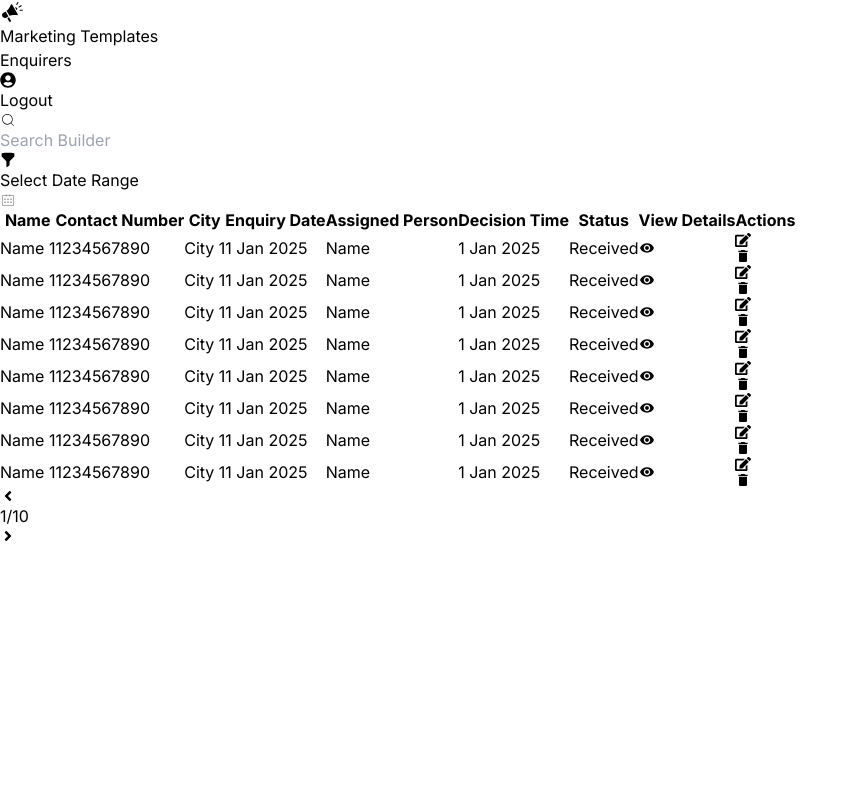
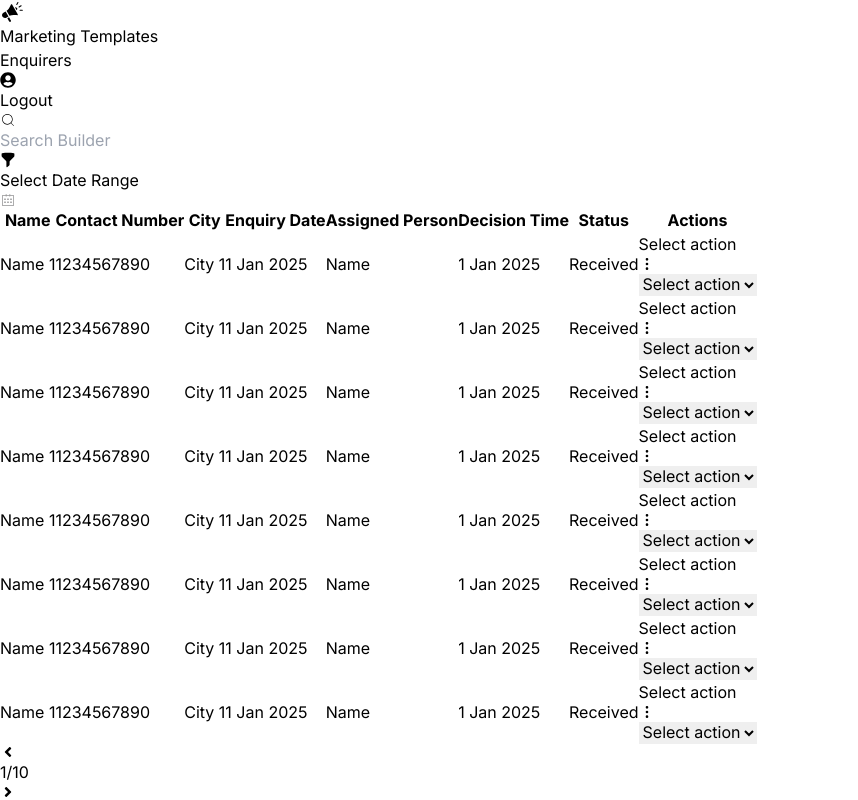
Before and after one commit to kandalkarrohan2020/Reparv_Tech, a React (Vite) app in the folder Frontend/: page /customers in a window 1280 px wide. Shown: the part 818-1618 px from the top of the page, without its empty margins (0-858 px from the left). Before the commit the page ends 1362 px from the top, so only its background shows below. Built offline with nearby package versions, Linux system fonts and the light colour scheme.

Commit message:
Change Action button With DropDown

```diff
--- /dev/null
+++ b/Frontend/src/components/employee/ActionSelect.jsx
@@ -0,0 +1,48 @@
+import React, { useState } from "react";
+import { FiMoreVertical } from "react-icons/fi";
+import { useAuth } from "../../store/auth";
+
+const ActionSelect = () => {
+  const [selectedAction, setSelectedAction] = useState("");
+  const {setShowEplDetailsForm} = useAuth();
+  const handleAction = (action) => {
+    switch (action) {
+      case "view":
+        setShowEplDetailsForm(true);
+        break;
+      case "update":
+        setShowEplDetailsForm(true);
+        break;
+      case "delete":
+        setShowEplDetailsForm(true);
+        break;
+      default:
+        setShowEplDetailsForm(true);
+    }
+  };
+
+  return (
+    <div className="relative inline-block w-[120px]">
+      <div className="flex items-center justify-between p-2 bg-white border border-gray-300 rounded-lg shadow-sm cursor-pointer focus:outline-none focus:ring-2 focus:ring-blue-500">
+        <span className=" text-[12px]">{selectedAction || "Select action"}</span>
+        <FiMoreVertical className="text-gray-500" />
+      </div>
+      <select
+        className="absolute inset-0 w-full h-full opacity-0 cursor-pointer"
+        value={selectedAction}
+        onChange={(e) => {
+          const action = e.target.value;
+          setSelectedAction(action);
+          handleAction(action);
+        }}
+      >
+        <option value="" disabled>Select action</option>
+        <option value="view">View</option>
+        <option value="update">Update</option>
+        <option value="delete">Delete</option>
+      </select>
+    </div>
+  );
+};
+
+export default ActionSelect;
--- a/Frontend/src/pages/Customers.jsx
+++ b/Frontend/src/pages/Customers.jsx
@@ -3,11 +3,9 @@ import { FaAngleLeft, FaAngleRight } from "react-icons/fa";
 import { CiSearch } from "react-icons/ci";
 import calender from "../assets/overview/calender.svg";
 import { HiMiniFunnel } from "react-icons/hi2";
-import { IoMdEye } from "react-icons/io";
 import { Link } from "react-router-dom";
 import { FaUserCircle } from "react-icons/fa";
-import { FaEdit } from "react-icons/fa";
-import { MdDelete } from "react-icons/md";
+import ActionSelect from "../components/employee/ActionSelect";
 
 const Customers = () => {
   const data = [
@@ -139,7 +137,6 @@ const Customers = () => {
                 "Assigned Person",
                 "Decision Time",
                 "Status",
-                "View Details",
                 "Actions",
               ].map((header, index) => (
                 <th
@@ -175,18 +172,8 @@ const Customers = () => {
                 <td className="p-[15px] text-sm font-normal text-black bg-[#0000000A]">
                   {row.status}
                 </td>
-                <td className="p-[15px] text-sm font-normal text-black bg-[#0000000A]">
-                  <Link to={row.viewDetails}>
-                    <IoMdEye className="text-[24px] text-[#007AFF] " />
-                  </Link>
-                </td>
-                <td className="p-[15px] text-sm flex flex-row items-center justify-start gap-4 font-normal text-black bg-[#0000000A]">
-                  <p className="w-6 h-6 p-1 flex items-center justify-center rounded-md bg-white">
-                    <FaEdit className="w-4 h-4 text-[#ff9b29]" />
-                  </p>
-                  <p className="w-6 h-6 p-1 flex items-center justify-center rounded-md bg-white">
-                    <MdDelete className="w-4 h-4 text-[#FF4646]" />
-                  </p>
+                <td className="p-[8px] text-sm font-normal text-black bg-[#0000000A]">
+                  <ActionSelect/>
                 </td>
               </tr>
             ))}
--- a/Frontend/src/pages/Employee.jsx
+++ b/Frontend/src/pages/Employee.jsx
@@ -4,14 +4,12 @@ import { FaAngleLeft, FaAngleRight } from "react-icons/fa";
 import { CiSearch } from "react-icons/ci";
 import calender from "../assets/overview/calender.svg";
 import { HiMiniFunnel } from "react-icons/hi2";
-import { IoMdEye } from "react-icons/io";
 import { Link } from "react-router-dom";
 import { FaPlus } from "react-icons/fa6";
 import { FaUserCircle } from "react-icons/fa";
-import { FaEdit } from "react-icons/fa";
-import { MdDelete } from "react-icons/md";
 import EmployeeDetailsForm from "../components/employee/employeeDetailsForm";
 import { useAuth } from "../store/auth";
+import ActionSelect from "../components/employee/ActionSelect";
 
 const Employee = () => {
   const {showEplDetailsForm,setShowEplDetailsForm} = useAuth();
@@ -39,7 +37,7 @@ const Employee = () => {
       contactNumber: "1234567890",
       mail: "abc@gmail.com",
       position: "Sales",
-      viewDetails: "",
+      viewDetails: ""
     },
     {
       name: "Name 1",
@@ -47,7 +45,7 @@ const Employee = () => {
       contactNumber: "1234567890",
       mail: "abc@gmail.com",
       position: "Sales",
-      viewDetails: "",
+      viewDetails: ""
     },
     {
       name: "Name 1",
@@ -55,7 +53,7 @@ const Employee = () => {
       contactNumber: "1234567890",
       mail: "abc@gmail.com",
       position: "Sales",
-      viewDetails: "",
+      viewDetails: ""
     },
     {
       name: "Name 1",
@@ -63,7 +61,7 @@ const Employee = () => {
       contactNumber: "1234567890",
       mail: "abc@gmail.com",
       position: "Sales",
-      viewDetails: "",
+      viewDetails: ""
     },
     {
       name: "Name 1",
@@ -71,7 +69,7 @@ const Employee = () => {
       contactNumber: "1234567890",
       mail: "abc@gmail.com",
       position: "Sales",
-      viewDetails: "",
+      viewDetails: ""
     },
     {
       name: "Name 1",
@@ -79,7 +77,7 @@ const Employee = () => {
       contactNumber: "1234567890",
       mail: "abc@gmail.com",
       position: "Sales",
-      viewDetails: "",
+      viewDetails: ""
     },
   ];
 
@@ -133,8 +131,7 @@ const Employee = () => {
                 "Contact Number",
                 "Mail",
                 "Position",
-                "View Details",
-                "Actions",
+                "Actions"
               ].map((header, index) => (
                 <th
                   key={index}
@@ -163,17 +160,8 @@ const Employee = () => {
                 <td className="p-[15px] text-sm font-normal text-black bg-[#0000000A]">
                   {row.position}
                 </td>
-                <td className="p-[15px] text-sm font-normal text-black bg-[#0000000A]">
-                  <Link
-                    to={row.viewDetails}
-                    className="flex align-center justify-start"
-                  >
-                    <IoMdEye className="text-[24px] text-[#007AFF] " />
-                  </Link>
-                </td>
-                <td className="p-[15px] text-sm flex flex-row items-center justify-start gap-4 font-normal text-black bg-[#0000000A]">
-                  <p className="w-6 h-6 p-1 flex items-center justify-center rounded-md bg-white"><FaEdit className="w-4 h-4 text-[#ff9b29]" /></p>
-                  <p className="w-6 h-6 p-1 flex items-center justify-center rounded-md bg-white"><MdDelete className="w-4 h-4 text-[#FF4646]"/></p>
+                <td className="p-[8px] text-sm flex flex-row items-center justify-start gap-4 font-normal text-black bg-[#0000000A]">
+                 <ActionSelect/>
                 </td>
               </tr>
             ))}
--- a/Frontend/src/pages/Enquirers.jsx
+++ b/Frontend/src/pages/Enquirers.jsx
@@ -3,11 +3,9 @@ import { FaAngleLeft, FaAngleRight } from "react-icons/fa";
 import { CiSearch } from "react-icons/ci";
 import calender from "../assets/overview/calender.svg";
 import { HiMiniFunnel } from "react-icons/hi2";
-import { IoMdEye } from "react-icons/io";
 import { Link } from "react-router-dom";
 import { FaUserCircle } from "react-icons/fa";
-import { FaEdit } from "react-icons/fa";
-import { MdDelete } from "react-icons/md";
+import ActionSelect from "../components/employee/ActionSelect";
 
 const Enquirers = () => {
   const data = [
@@ -130,7 +128,6 @@ const Enquirers = () => {
                 "City",
                 "Decision Time",
                 "Status",
-                "View Details",
                 "Actions",
               ].map((header, index) => (
                 <th
@@ -163,19 +160,10 @@ const Enquirers = () => {
                 <td className="p-[15px] text-sm font-normal text-black bg-[#0000000A]">
                   {row.status}
                 </td>
-                <td className="p-[15px] text-sm font-normal text-black bg-[#0000000A]">
-                  <Link to={row.viewDetails}>
-                    <IoMdEye className="text-[24px] text-[#007AFF] " />
-                  </Link>
+                <td className="p-[8px] text-sm font-normal text-black bg-[#0000000A]">
+                  <ActionSelect/>
                 </td>
-                <td className="p-[15px] text-sm flex flex-row items-center justify-start gap-4 font-normal text-black bg-[#0000000A]">
-                  <p className="w-6 h-6 p-1 flex items-center justify-center rounded-md bg-white">
-                    <FaEdit className="w-4 h-4 text-[#ff9b29]" />
-                  </p>
-                  <p className="w-6 h-6 p-1 flex items-center justify-center rounded-md bg-white">
-                    <MdDelete className="w-4 h-4 text-[#FF4646]" />
-                  </p>
-                </td>
+
               </tr>
             ))}
           </tbody>
--- a/Frontend/src/pages/Ticketing.jsx
+++ b/Frontend/src/pages/Ticketing.jsx
@@ -3,11 +3,10 @@ import { FaAngleLeft, FaAngleRight } from "react-icons/fa";
 import { CiSearch } from "react-icons/ci";
 import calender from "../assets/overview/calender.svg";
 import { HiMiniFunnel } from "react-icons/hi2";
-import { IoMdEye } from "react-icons/io";
 import { Link } from "react-router-dom";
 import { FaUserCircle } from "react-icons/fa";
-import { FaEdit } from "react-icons/fa";
-import { MdDelete } from "react-icons/md";
+import ActionSelect from "../components/employee/ActionSelect";
+
 
 const Enquirers = () => {
   const data = [
@@ -112,7 +111,6 @@ const Enquirers = () => {
                 "Date / Time",
                 "Issues",
                 "Status",
-                "View Details",
                 "Actions",
               ].map((header, index) => (
                 <th
@@ -139,18 +137,8 @@ const Enquirers = () => {
                 <td className="p-[15px] text-sm font-normal text-black bg-[#0000000A]">
                   {row.status}
                 </td>
-                <td className="p-[15px] text-sm font-normal text-black bg-[#0000000A]">
-                  <Link to={row.viewDetails}>
-                    <IoMdEye className="text-[24px] text-[#007AFF] " />
-                  </Link>
-                </td>
-                <td className="p-[15px] text-sm flex flex-row items-center justify-start gap-4 font-normal text-black bg-[#0000000A]">
-                  <p className="w-6 h-6 p-1 flex items-center justify-center rounded-md bg-white">
-                    <FaEdit className="w-4 h-4 text-[#ff9b29]" />
-                  </p>
-                  <p className="w-6 h-6 p-1 flex items-center justify-center rounded-md bg-white">
-                    <MdDelete className="w-4 h-4 text-[#FF4646]" />
-                  </p>
+                <td className="p-[8px] text-sm font-normal text-black bg-[#0000000A]">
+                  <ActionSelect/>
                 </td>
               </tr>
             ))}
```
